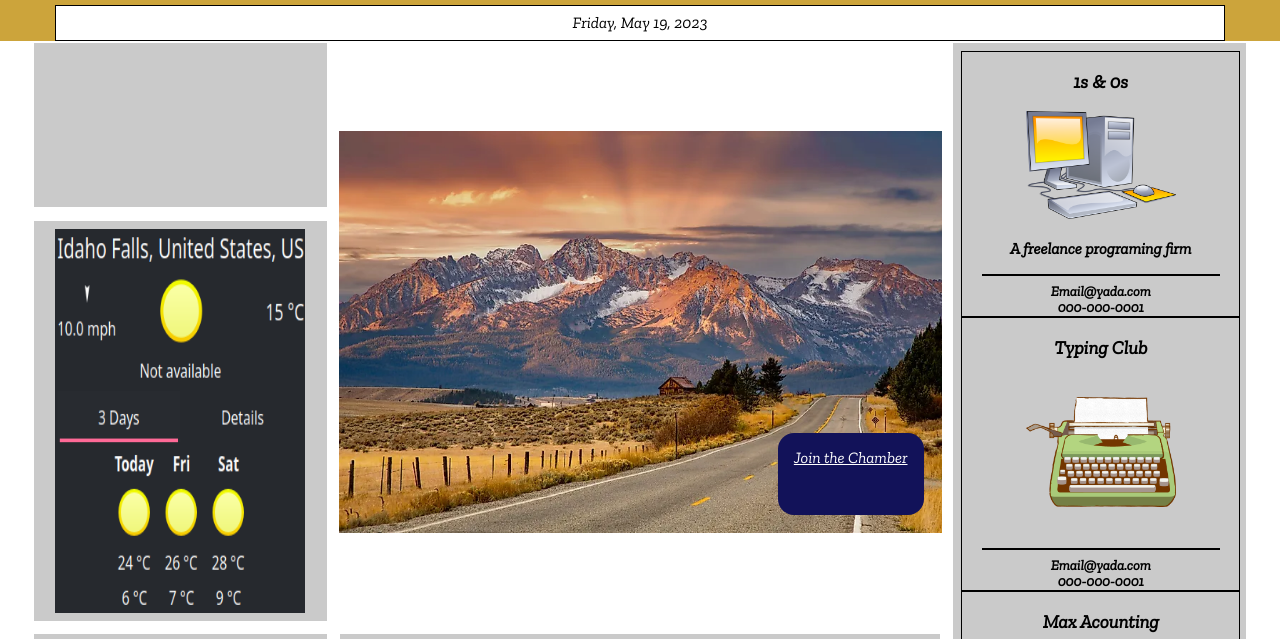
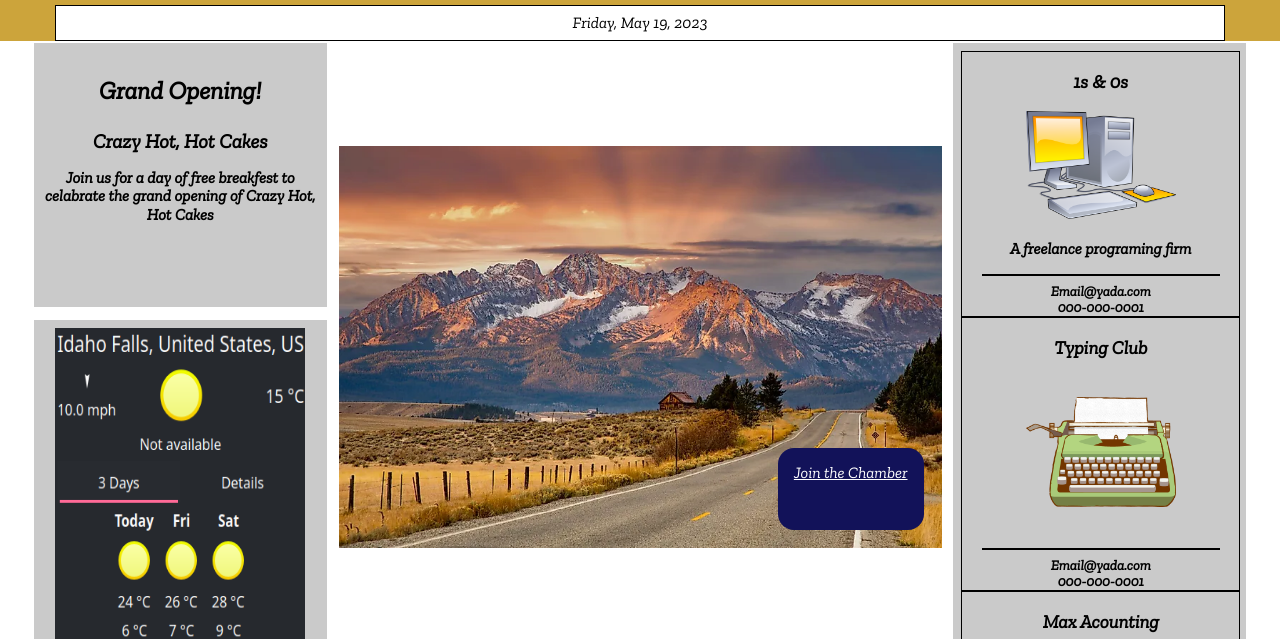
Before and after one commit to Calvinbullock/wdd230, a plain HTML site: page chamber/index.html in a window 1280 px wide. Shown: the part 161-800 px from the top of the page. Drawn offline with nearby package versions, Linux system fonts and the light colour scheme.

Commit message:
chmaber event block content and styling added

```diff
--- a/chamber/index.html
+++ b/chamber/index.html
@@ -72,9 +72,9 @@
         </div>
 
         <div class="div-card event-block">
-            <h3></h3>
-            <h4></h4>
-            <p></p>
+            <h3>Grand Opening!</h3>
+            <h2>Crazy Hot, Hot Cakes </h2>
+            <p>Join us for a day of free breakfest to celabrate the grand opening of Crazy Hot, Hot Cakes</p>
         </div>
 
         <div class="div-card join-block">
--- a/chamber/styles/main.css
+++ b/chamber/styles/main.css
@@ -67,7 +67,7 @@ h2 {
   padding: 5px;
 }
 
-/* TODO not showing  */
+/* TODO-- not showing  */
 #meet-greet {
   display: none;
 }
@@ -130,6 +130,18 @@ h2 {
   justify-content: center;
   margin: auto;
   max-height: 328;
+}
+
+.event-block {
+  text-align: center;
+  margin: auto;
+}
+.event-block h3 {
+  font-size: 25px;
+}
+
+.event-block h2 {
+  font-size: 20px;
 }
 
 .weather-img {
```
